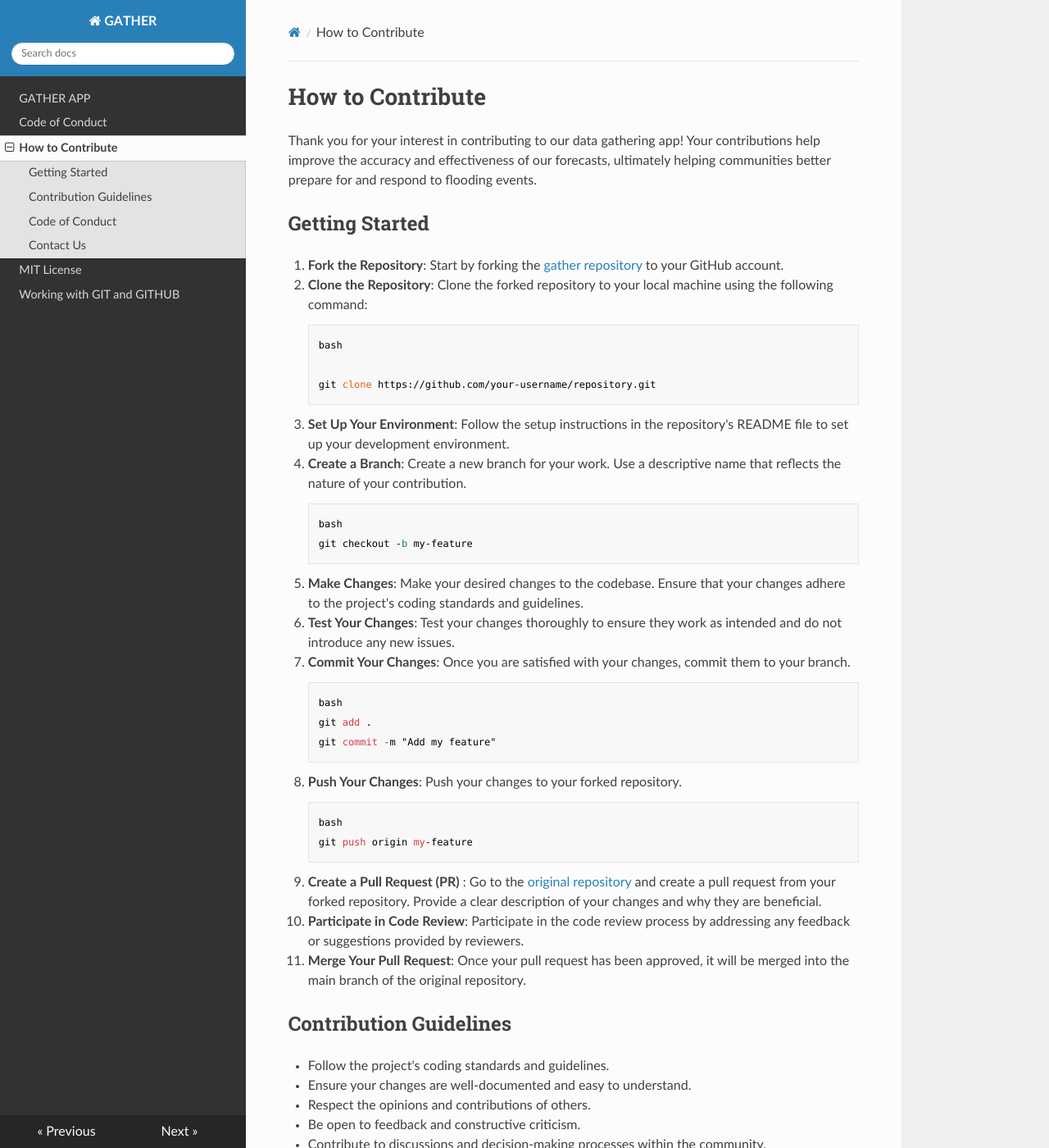
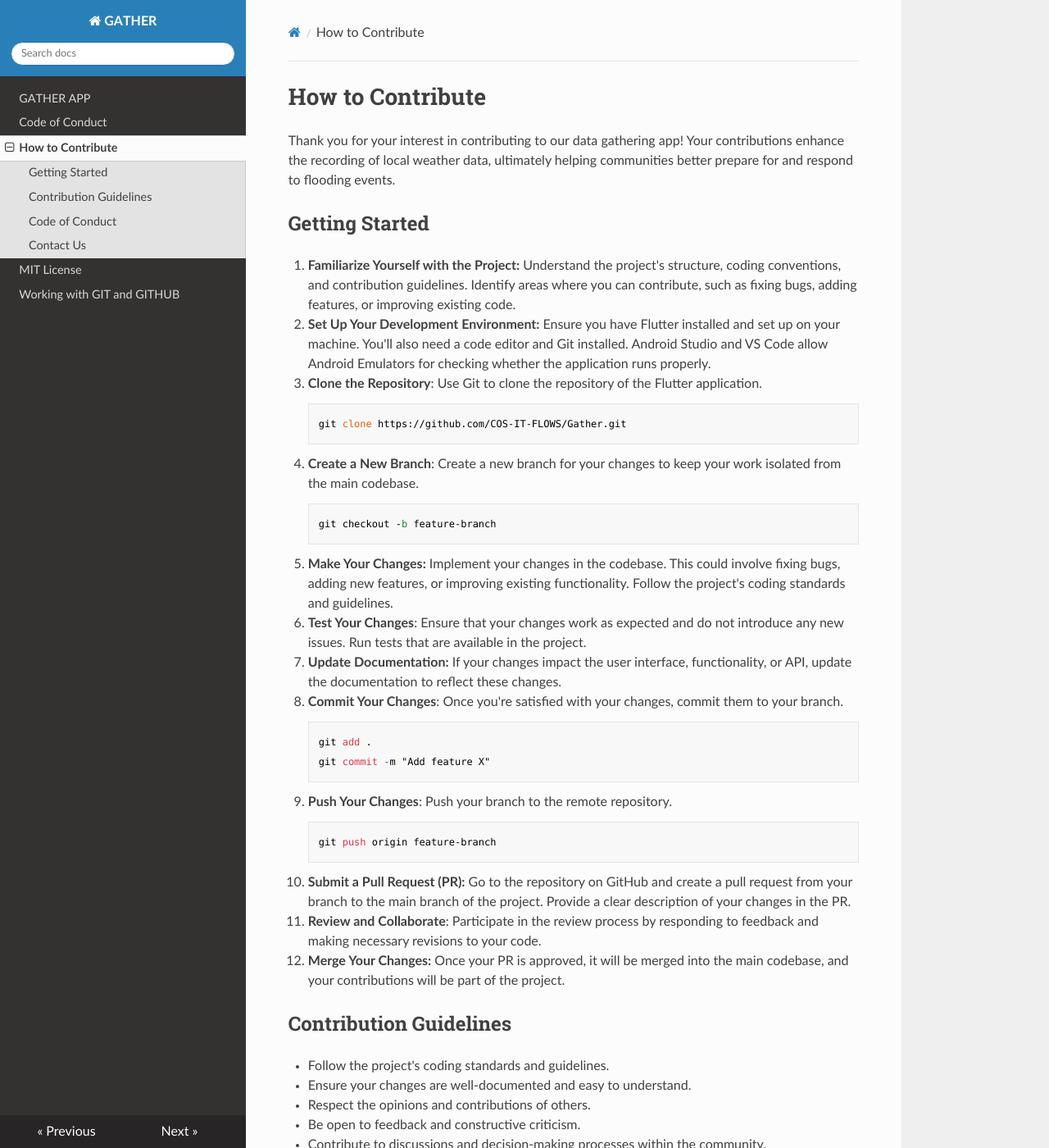
Before and after one commit to COS-IT-FLOWS/GATHER-Documentation, an MkDocs documentation site: the page built from docs/Contribute.md, in a window 1280 px wide and 1400 px high. Shown: the whole window at 82% size. Built offline with MkDocs 1.6.1, drawn with Linux system fonts in a browser that asks for light colours; nearby versions of some CDN libraries.

Commit message:
Contribute update

```diff
--- a/docs/Contribute.md
+++ b/docs/Contribute.md
@@ -1,44 +1,41 @@
 # How to Contribute
 
-Thank you for your interest in contributing to our data gathering app! Your contributions help improve the accuracy and effectiveness of our forecasts, ultimately helping communities better prepare for and respond to flooding events.
+Thank you for your interest in contributing to our data gathering app! Your contributions enhance the recording of local weather data, ultimately helping communities better prepare for and respond to flooding events.
 
 ## Getting Started
 
-1. **Fork the Repository**: Start by forking the [gather repository](https://github.com/COS-IT-FLOWS/Gather) to your GitHub account.
+1. **Familiarize Yourself with the Project:** Understand the project's structure, coding conventions, and contribution guidelines. Identify areas where you can contribute, such as fixing bugs, adding features, or improving existing code.
 
-2. **Clone the Repository**: Clone the forked repository to your local machine using the following command:
+2. **Set Up Your Development Environment:** Ensure you have Flutter installed and set up on your machine. You'll also need a code editor and Git installed. Android Studio and VS Code allow Android Emulators for checking whether the application runs properly.
 
-        bash
+3. **Clone the Repository**: Use Git to clone the repository of the Flutter application.
 
-        git clone https://github.com/your-username/repository.git
+        git clone https://github.com/COS-IT-FLOWS/Gather.git
 
-3. **Set Up Your Environment**: Follow the setup instructions in the repository's README file to set up your development environment.
+4. **Create a New Branch**: Create a new branch for your changes to keep your work isolated from the main codebase.
 
-4. **Create a Branch**: Create a new branch for your work. Use a descriptive name that reflects the nature of your contribution.
+        git checkout -b feature-branch
 
-        bash
-        git checkout -b my-feature
+5. **Make Your Changes:** Implement your changes in the codebase. This could involve fixing bugs, adding new features, or improving existing functionality. Follow the project's coding standards and guidelines.
 
-5. **Make Changes**: Make your desired changes to the codebase. Ensure that your changes adhere to the project's coding standards and guidelines.
+6. **Test Your Changes**: Ensure that your changes work as expected and do not introduce any new issues. Run tests that are available in the project.
 
-6. **Test Your Changes**: Test your changes thoroughly to ensure they work as intended and do not introduce any new issues.
+7. **Update Documentation:** If your changes impact the user interface, functionality, or API, update the documentation to reflect these changes.
 
-7. **Commit Your Changes**: Once you are satisfied with your changes, commit them to your branch.
+8. **Commit Your Changes**: Once you're satisfied with your changes, commit them to your branch.
 
-        bash
         git add .
-        git commit -m "Add my feature"
+        git commit -m "Add feature X"
 
-8. **Push Your Changes**: Push your changes to your forked repository.
+9. **Push Your Changes**: Push your branch to the remote repository.
 
-        bash
-        git push origin my-feature
+        git push origin feature-branch
 
-9. **Create a Pull Request (PR)** : Go to the [original repository](https://github.com/COS-IT-FLOWS/Gather) and create a pull request from your forked repository. Provide a clear description of your changes and why they are beneficial.
+10. **Submit a Pull Request (PR):** Go to the repository on GitHub and create a pull request from your branch to the main branch of the project. Provide a clear description of your changes in the PR.
 
-10. **Participate in Code Review**: Participate in the code review process by addressing any feedback or suggestions provided by reviewers.
+11. **Review and Collaborate**: Participate in the review process by responding to feedback and making necessary revisions to your code.
 
-11. **Merge Your Pull Request**: Once your pull request has been approved, it will be merged into the main branch of the original repository.
+12. **Merge Your Changes:** Once your PR is approved, it will be merged into the main codebase, and your contributions will be part of the project.
 
 ## Contribution Guidelines
 
```
Also changed, not shown: 1 other file.
